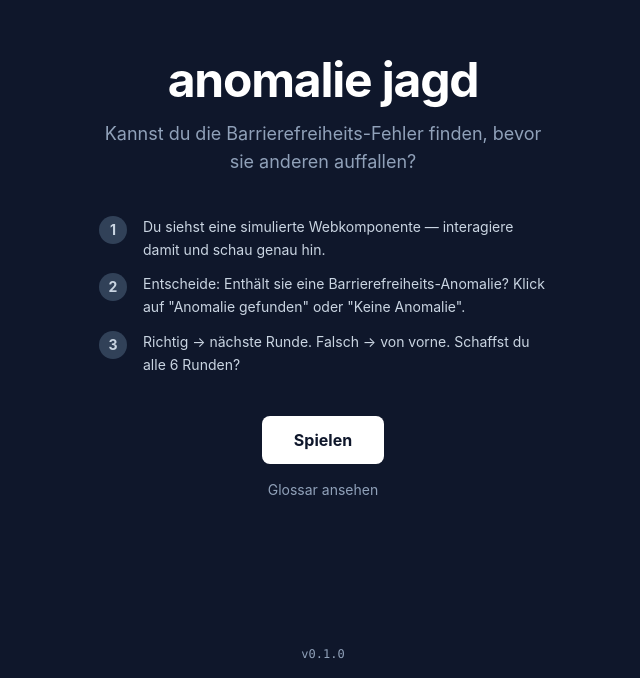
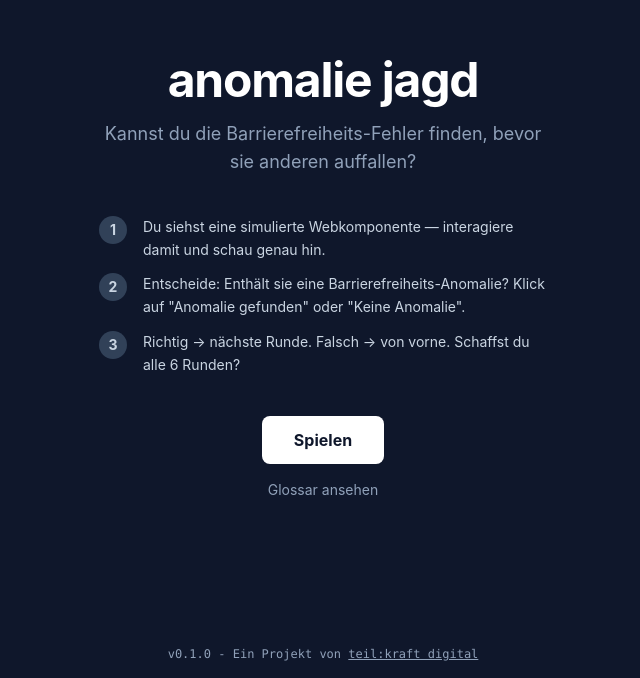
Before and after one commit to teilkraftdigital/anomalie-jagd, a React (Vite) app: page / in a window 1280 px wide. Shown: the part 122-800 px from the top of the page, without its empty margins (317-957 px from the left). Built offline with nearby package versions, Linux system fonts and the light colour scheme.

Commit message:
chore: add teil:kraft digital attribution to StartPage footer
Co-Authored-By: Claude Sonnet 4.6 <noreply@anthropic.com>

```diff
--- a/src/pages/StartPage.tsx
+++ b/src/pages/StartPage.tsx
@@ -54,7 +54,13 @@ export function StartPage() {
       </Link>
 
       <footer className="absolute bottom-4 text-slate-400 text-xs font-mono">
-        v{__APP_VERSION__}
+        v{__APP_VERSION__} - Ein Projekt von{" "}
+        <a
+          href="https://teilkraft.digital?utm_source=anomalie-jagd"
+          className="underline hover:text-white"
+        >
+          teil:kraft digital
+        </a>
       </footer>
     </div>
   );
```
